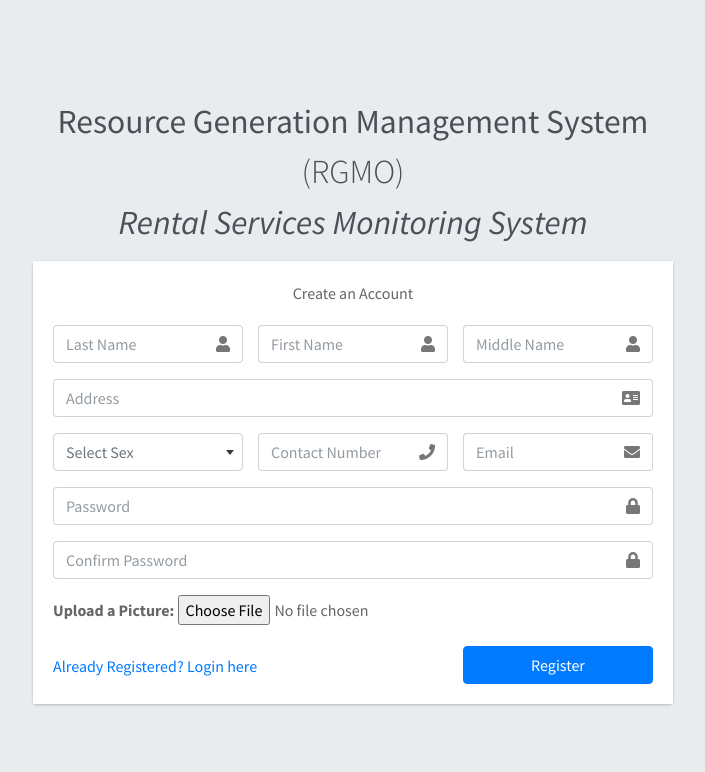
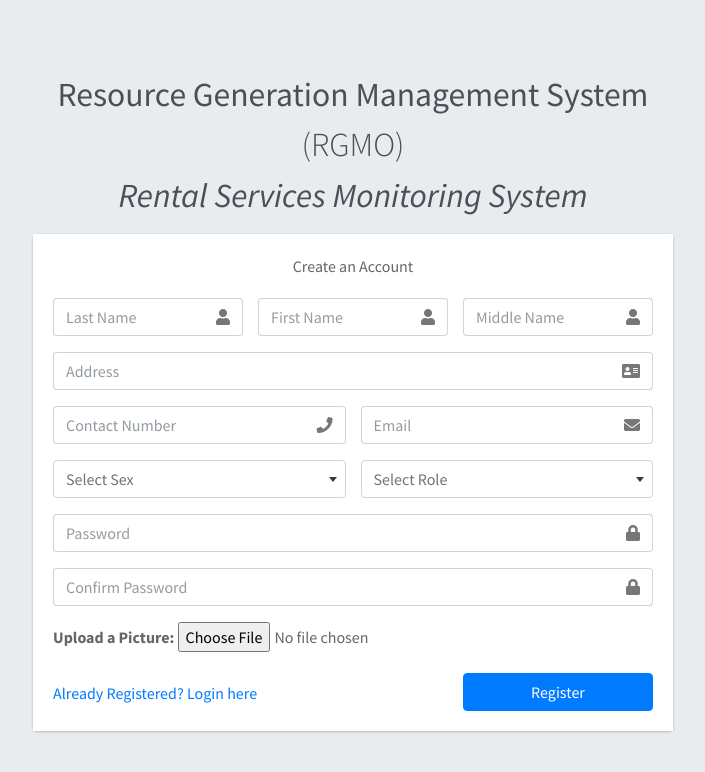
Before and after one commit to daywalker5937/rgmo, a PHP site: page /register in a window 1280 px wide. Shown: the top 772 px of the page, without its empty margins (287-992 px from the left). Run offline with PHP 8.4, Linux system fonts and the light colour scheme; some libraries are stand-ins or nearby versions.

Commit message:
Register with Role Selection

```diff
--- a/register/index.php
+++ b/register/index.php
@@ -79,11 +79,7 @@
 
 					<div class="row">
 
-						<div class="input-group mb-3 col-4">
-							<select name="sex"><option value=""></option></select>
-						</div>
-
-						<div class="input-group mb-3 col-4">
+						<div class="input-group mb-3 col-6">
 							<input type="number" name="contact_number" class="form-control" placeholder="Contact Number">
 							<div class="input-group-append">
 								<div class="input-group-text">
@@ -92,13 +88,26 @@
 							</div>
 						</div>
 
-						<div class="input-group mb-3 col-4">
+						<div class="input-group mb-3 col-6">
 							<input type="email" name="email" class="form-control" placeholder="Email">
 							<div class="input-group-append">
 								<div class="input-group-text">
 									<span class="fas fa-envelope"></span>
 								</div>
 							</div>
+						</div>
+
+					</div>
+					<!-- /.row -->
+
+					<div class="row">
+
+						<div class="input-group mb-3 col-6">
+							<select name="sex"><option value=""></option></select>
+						</div>
+
+						<div class="input-group mb-3 col-6">
+							<select name="role"><option value=""></option></select>
 						</div>
 
 					</div>
@@ -176,12 +185,13 @@
 
 	$(document).ready(function() {
 
-		// Sex Select2
-		let selectSex = $('#register-user select');
-		let sex_selection = [
-			{"id": 'Male', "text": 'Male'},
-			{"id": 'Female', "text": 'Female'}
-		]
+		// Select2 Initializations
+		let selectSex = $($('#register-user select')[0]);
+		let selectRole = $($('#register-user select')[1]);
+
+		// Selections
+		let sex_selection = [{"id": 'Male', "text": 'Male'}, {"id": 'Female', "text": 'Female'}];
+		let role_selection = [{"id": '1', "text": 'Admin'}, {"id": '2', "text": 'Client'}];
 
 		selectSex.select2({
 			width: '100%',
@@ -199,7 +209,25 @@
 				$(this).addClass('is-invalid');
 			}
 
-		});
+		});// select2 sex
+
+		selectRole.select2({
+			width: '100%',
+			theme: 'bootstrap4',
+			placeholder: 'Select Role',
+			allowClear: true,
+			data:role_selection
+		}).on('change', function() {
+
+			// If has value
+			if($(this).val() != " ") {
+				$(this).removeClass('is-invalid');
+			}
+			else {
+				$(this).addClass('is-invalid');
+			}
+
+		});// select2 role
 
 		$('#upload-id').on('change', function() {
 
@@ -230,6 +258,7 @@
 				mname: {required: true},
 				address: {required: true},
 				sex: {required: true},
+				role: {required: true},
 				contact_number: {required: true, maxlength: 11, minlength: 11},
 				email: {required: true},
 				password: {required: true, minlength: 8},
@@ -290,7 +319,7 @@
 
 									Swal.fire({
 										position: 'top',
-										icon: 'error',
+										icon: 'warning',
 										title: response.message,
 										showConfirmButton: true
 									});
```
Also changed, not shown: controller/RegisterController.php (+25 -8 lines).
